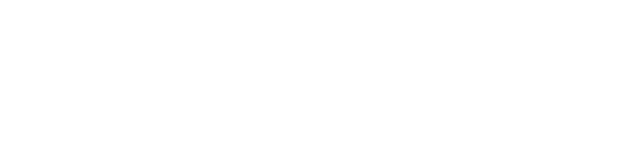
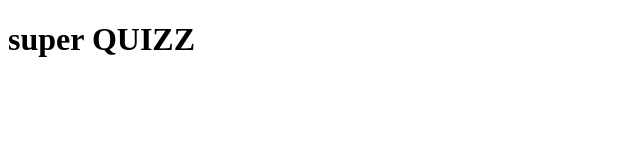
Before and after one commit to genaro-cravero/ProgramacionJovenJueves, a plain HTML site: page index.html in a window 1280 px wide. Shown: the whole page, without its empty margins (0-640 px from the left). Drawn offline with Linux system fonts and the light colour scheme.

Commit message:
h1 en body

```diff
--- a/index.html
+++ b/index.html
@@ -14,6 +14,8 @@
 
     <body>
 
+        <h1>super QUIZZ</h1>
+
     </body>
 
     <footer>
```
